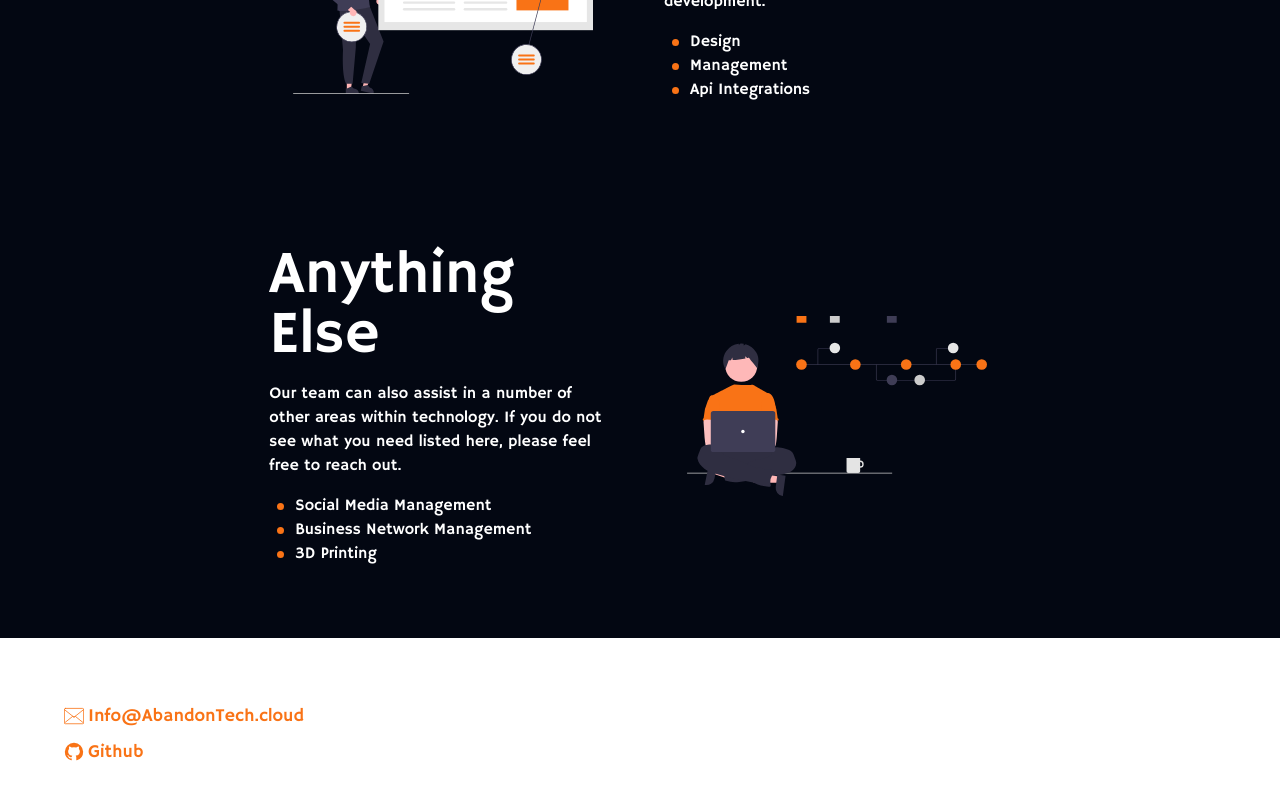
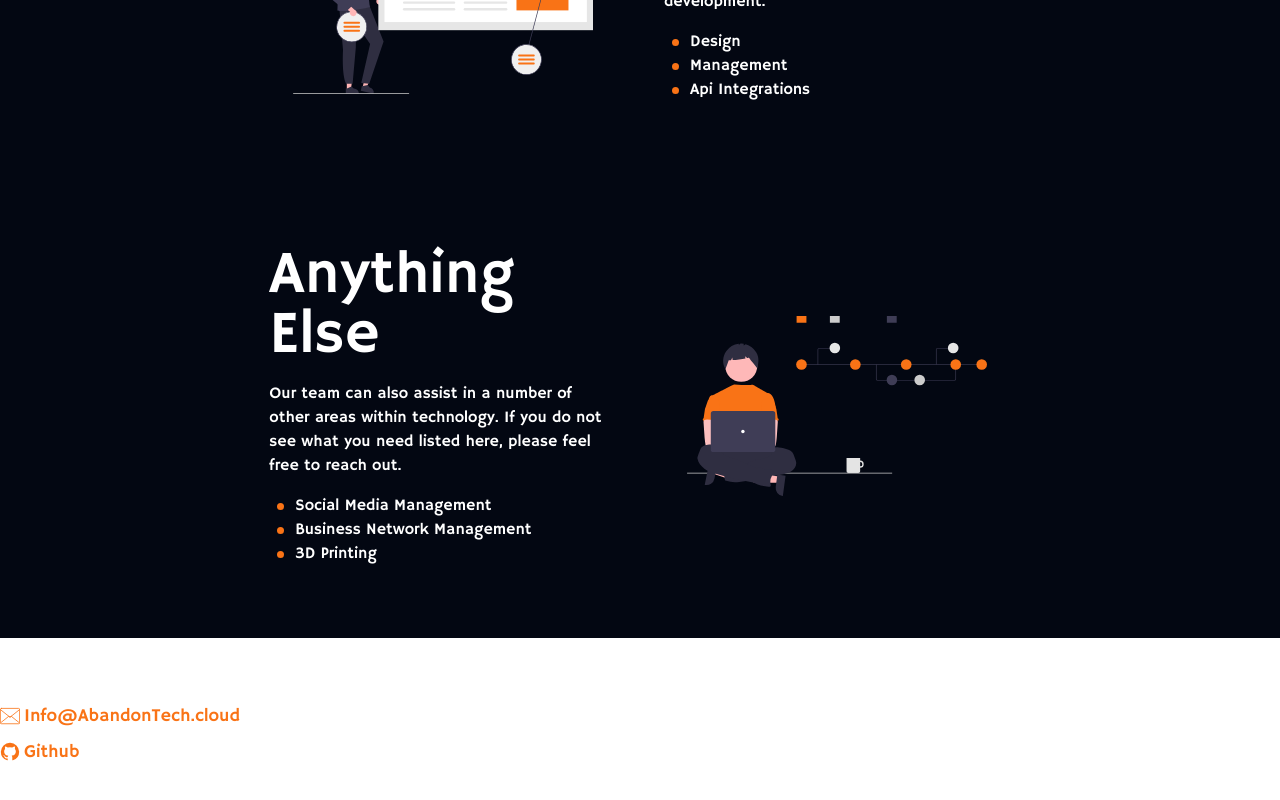
Before and after one commit to AbandonTech/site, a Next.js app: page / in a window 1280 px wide. Shown: the part 1344-2144 px from the top of the page. Built offline with nearby package versions, Linux system fonts and the light colour scheme.

Commit message:
remove horizontal padding that was breaking footer styling

```diff
--- a/src/components/footer.tsx
+++ b/src/components/footer.tsx
@@ -5,7 +5,7 @@ import githubIcon from "@/components/github.svg";
 const infoEmail = "Info@AbandonTech.cloud"
 export default function Footer() {
     return (
-        <div id="contactUs" className="flex justify-center md:justify-start w-screen text-lg text-orange-500 bg-white p-16">
+        <div id="contactUs" className="flex justify-center md:justify-start w-screen text-lg text-orange-500 bg-white py-16">
             <div className="flex flex-col space-y-2 text-center md:text-left">
                 <a  href={`mailto:${infoEmail}`}><Image className="inline-block mr-1" src={mailIcon} width={20} height={50} alt="email envelop icon" />{infoEmail}</a>
                 <a  href="https://github.com/AbandonTech" target="_blank" rel="noreferrer"><Image className="inline-block mr-1" src={githubIcon} width={20} height={50} alt="github icon" />Github</a>
```
